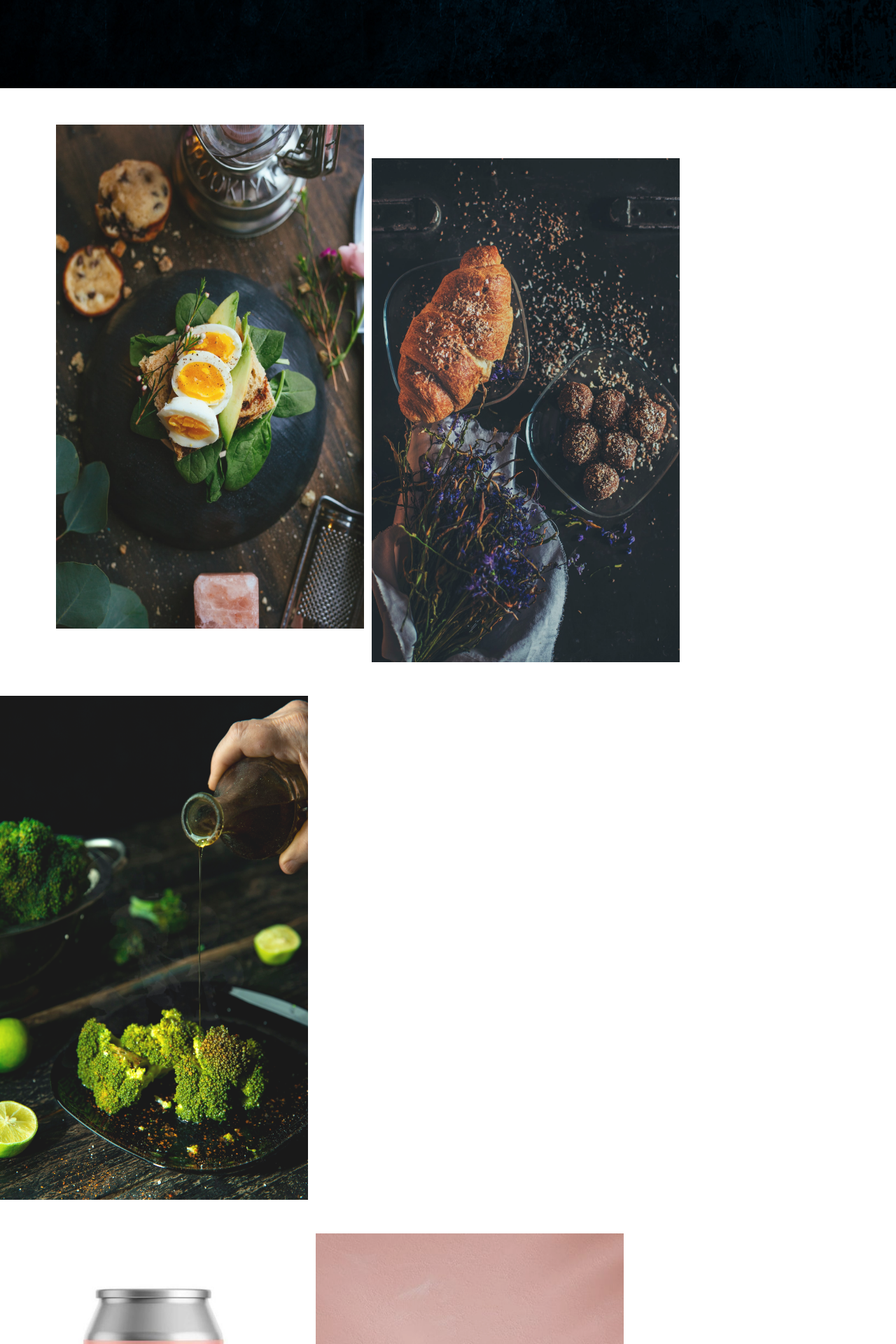
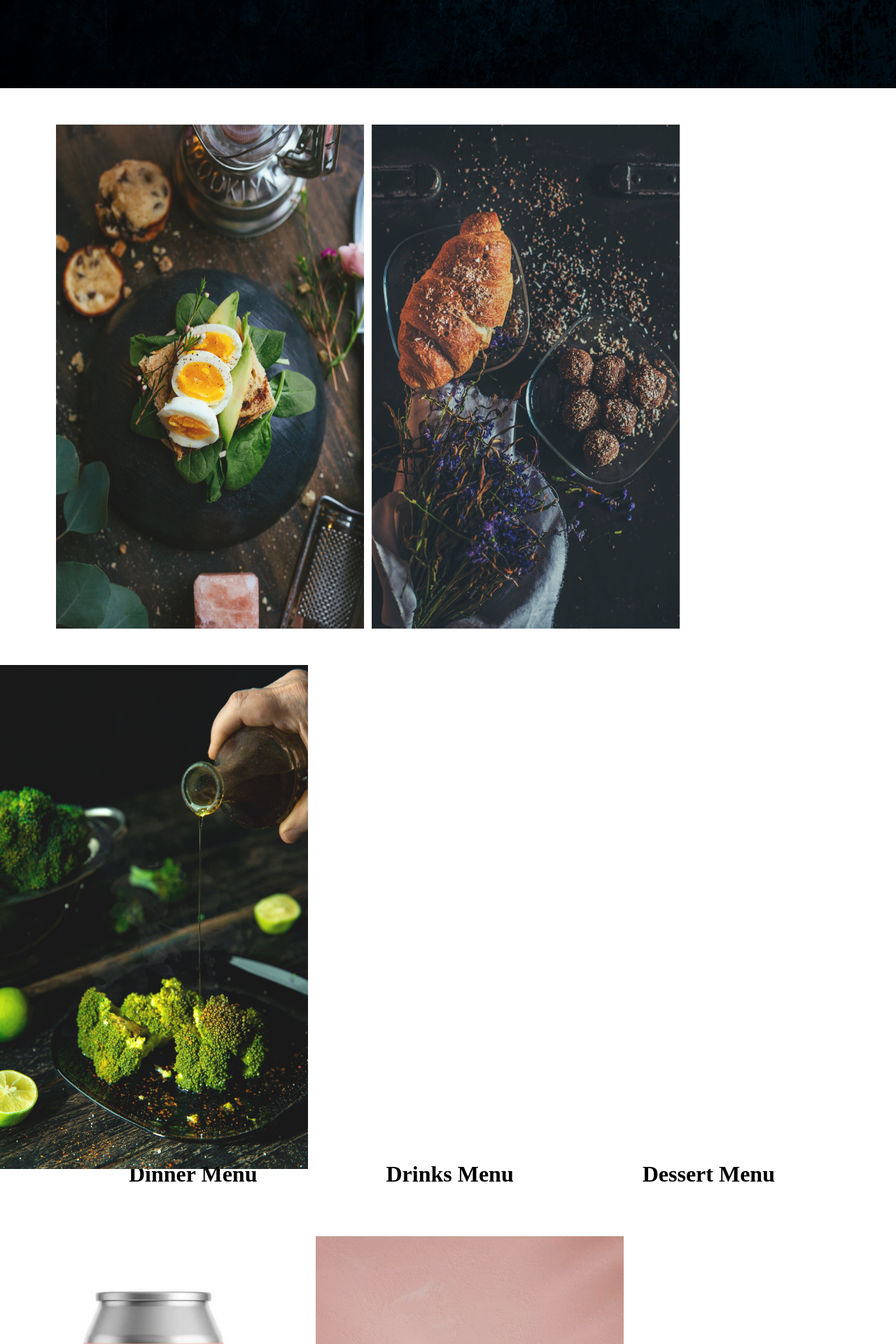
Before and after one commit to coderSathesBala/restaurant-mock-app, a React (Create React App) app: page / in a window 1280 px wide. Shown: the part 1640-3560 px from the top of the page at 70% size. Built offline with nearby package versions, Linux system fonts and the light colour scheme.

Commit message:
MenuDisplayMoreUpdates

```diff
--- a/src/CSS/MenuDisplay.css
+++ b/src/CSS/MenuDisplay.css
@@ -2,7 +2,6 @@
     width: 55vh;
     height: 90vh;
     padding-right: 0.7rem;
-    vertical-align: top;
     margin-top: 3rem;
     opacity: 0.9;
 }
@@ -11,6 +10,9 @@
     margin-left: 5rem;
 }
 
-#two {
-    margin-top: 6rem;
+.menuTitles {
+    display: inline-block;
+    margin-top: -45rem;
+    margin-left: 11.5rem;
+    /* color: white; */
 }
--- a/src/components/MenuDisplay.js
+++ b/src/components/MenuDisplay.js
@@ -7,10 +7,17 @@ import '../CSS/MenuDisplay.css'
 
 function MenuDisplay () {
     return (
-        <div className="menuDisplay">
-            <img className="menuImages" id="one" src={menuImage1}/>
-            <img className="menuImages" id="two" src={menuImage2}/>
-            <img className="menuImages" id="three" src={menuImage3}/>
+        <div>
+            <div className="menuFirst">
+                <img className="menuImages" id="one" src={menuImage1}/>
+                <img className="menuImages" id="two" src={menuImage2}/>
+                <img className="menuImages" id="three" src={menuImage3}/>
+            </div>
+            <div className="menuSecond">
+                <h1 className="menuTitles" id="firstTitle"> Dinner Menu</h1>
+                <h1 className="menuTitles"> Drinks Menu</h1>
+                <h1 className="menuTitles"> Dessert Menu</h1>
+            </div>
         </div>
     )
 }
```
